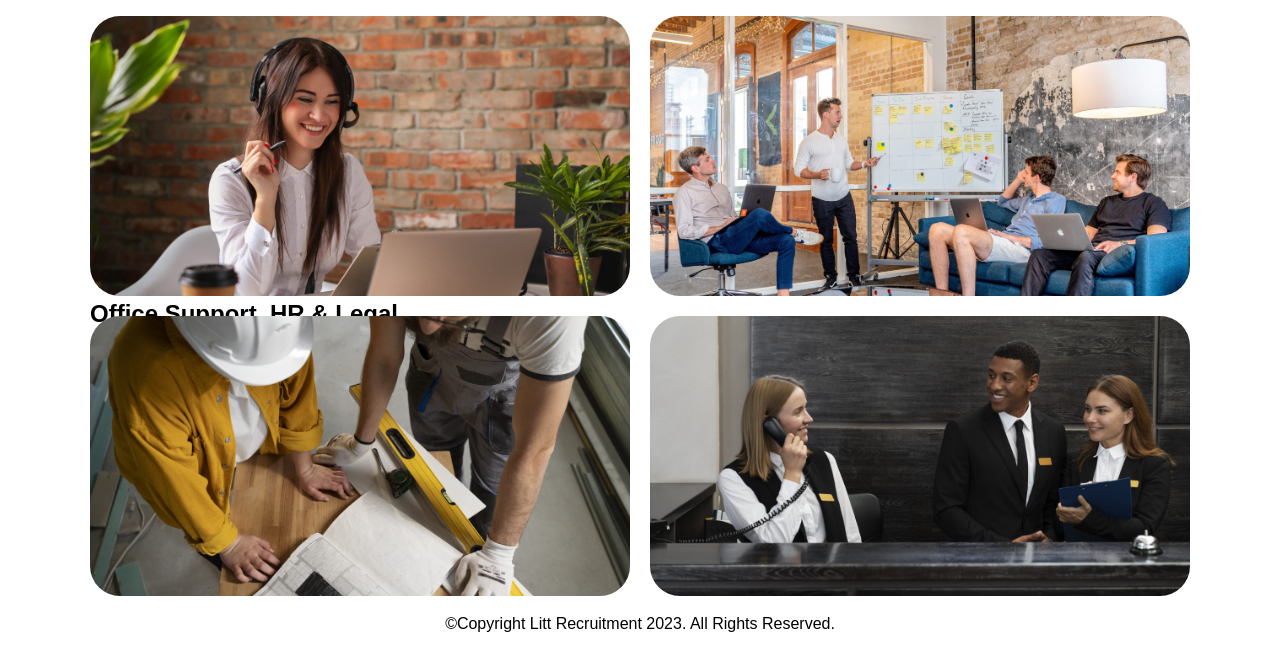
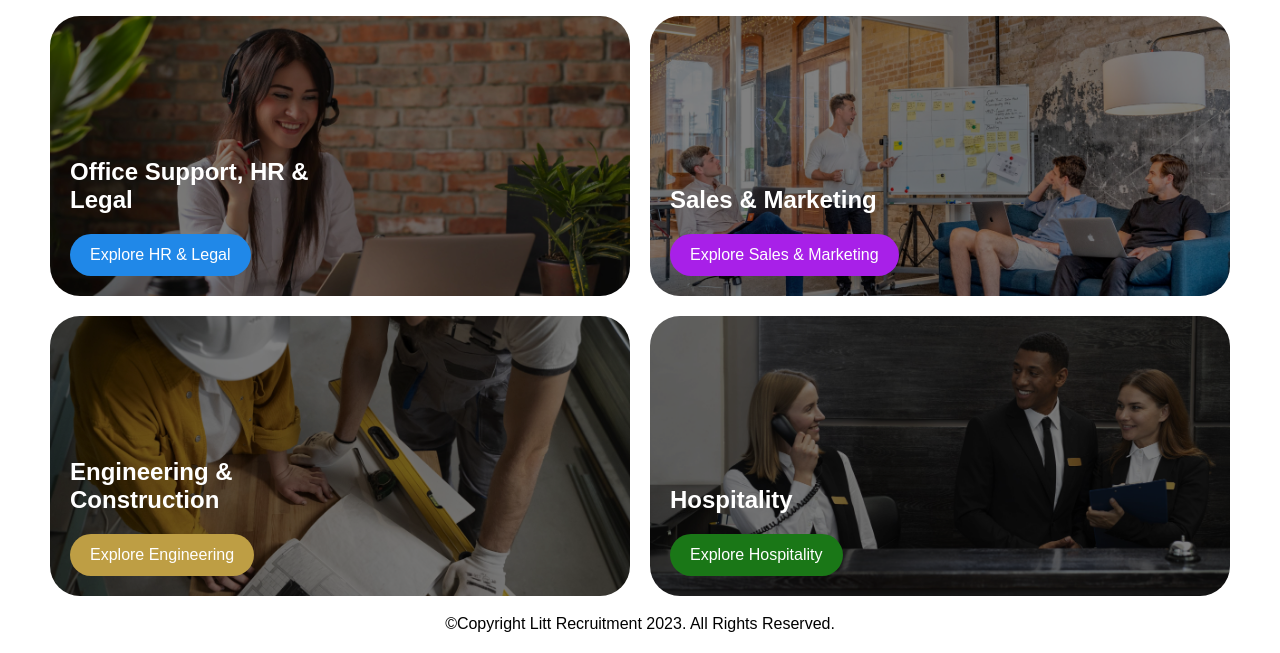
Before and after one commit to srtaps/litt-zadatak, a plain HTML site: page src/index.html in a window 1280 px wide. Shown: the part 147-800 px from the top of the page. Drawn offline with Linux system fonts and the light colour scheme.

Commit message:
Finish card html, adjust styles

```diff
--- a/src/css/styles.css
+++ b/src/css/styles.css
@@ -17,7 +17,7 @@
 }
 
 .page-wrapper {
-  max-width: 1100px;
+  max-width: 1180px;
   margin: 0 auto;
 }
 
@@ -44,20 +44,88 @@
 
 .category-card {
   height: 280px;
+  padding: 20px;
   border-radius: 30px;
+  position: relative;
+  display: flex;
+  flex-direction: column;
+  overflow: hidden;
 }
 
 .category-card__image {
   height: 100%;
   width: 100%;
-  border-radius: 30px;
   object-fit: cover;
+  position: absolute;
+  top: 0;
+  left: 0;
+  z-index: 0;
+  filter: brightness(0.5);
+}
+
+.category-card__info {
+  margin-top: auto;
+  color: #fff;
+  position: relative;
+  z-index: 5;
+}
+
+.category-card__title {
+  /* CHECK */
+  max-width: 300px;
+}
+
+.category-card__button {
+  margin-top: 20px;
+  text-decoration: none;
+  color: #fff;
 }
 
 .landing-page__footer {
   display: flex;
   justify-content: center;
   padding: 0px 16px;
+}
+
+/* BUTTON STYLES */
+.button {
+  /* CHECK FONT WEIGHT */
+  border-radius: 30px;
+  padding: 12px 20px;
+  display: inline-block;
+  transition: background-color 0.4s ease;
+}
+
+.button--blue {
+  background-color: var(--blue-color);
+}
+
+.button--blue:hover {
+  background-color: var(--blue-color-secondary);
+}
+
+.button--yellow {
+  background-color: var(--yellow-color);
+}
+
+.button--yellow:hover {
+  background-color: var(--yellow-color-secondary);
+}
+
+.button--green {
+  background-color: var(--green-color);
+}
+
+.button--green:hover {
+  background-color: var(--green-color-secondary);
+}
+
+.button--purple {
+  background-color: var(--purple-color);
+}
+
+.button--purple:hover {
+  background-color: var(--purple-color-secondary);
 }
 
 /* MEDIA QUERIES */
--- a/src/index.html
+++ b/src/index.html
@@ -28,7 +28,9 @@
             />
             <div class="category-card__info">
               <h2 class="category-card__title">Office Support, HR & Legal</h2>
-              <a href="" class="category-card__button"></a>
+              <a href="" class="category-card__button button button--blue"
+                >Explore HR & Legal</a
+              >
             </div>
           </div>
 
@@ -39,8 +41,10 @@
               alt=""
             />
             <div class="category-card__info">
-              <h2 class="category-card__title"></h2>
-              <a href="" class="category-card__button"></a>
+              <h2 class="category-card__title">Sales & Marketing</h2>
+              <a href="" class="category-card__button button button--purple"
+                >Explore Sales & Marketing</a
+              >
             </div>
           </div>
 
@@ -51,8 +55,10 @@
               alt=""
             />
             <div class="category-card__info">
-              <h2 class="category-card__title"></h2>
-              <a href="" class="category-card__button"></a>
+              <h2 class="category-card__title">Engineering & Construction</h2>
+              <a href="" class="category-card__button button button--yellow"
+                >Explore Engineering</a
+              >
             </div>
           </div>
 
@@ -63,8 +69,10 @@
               alt=""
             />
             <div class="category-card__info">
-              <h2 class="category-card__title"></h2>
-              <a href="" class="category-card__button"></a>
+              <h2 class="category-card__title">Hospitality</h2>
+              <a href="" class="category-card__button button button--green"
+                >Explore Hospitality</a
+              >
             </div>
           </div>
         </section>
```
